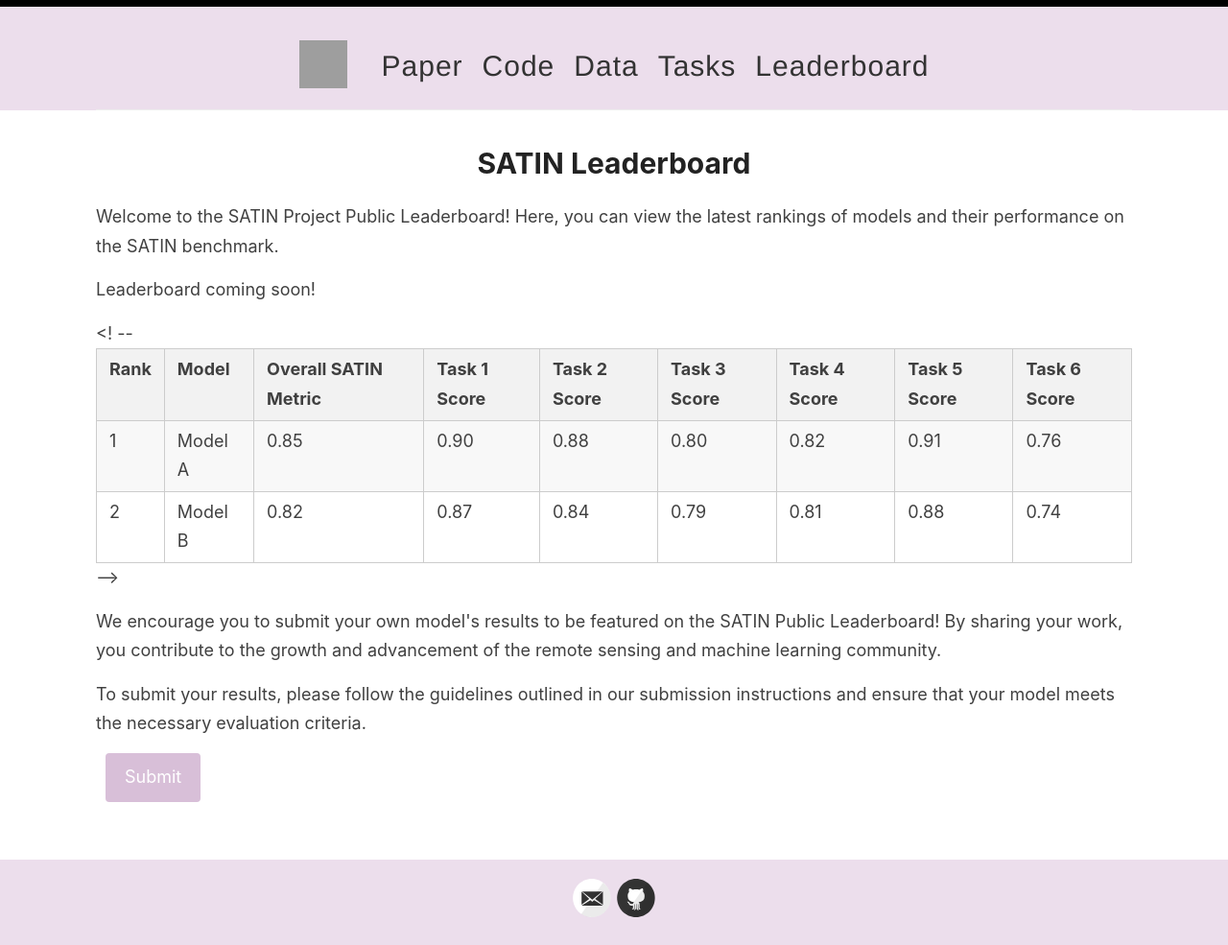
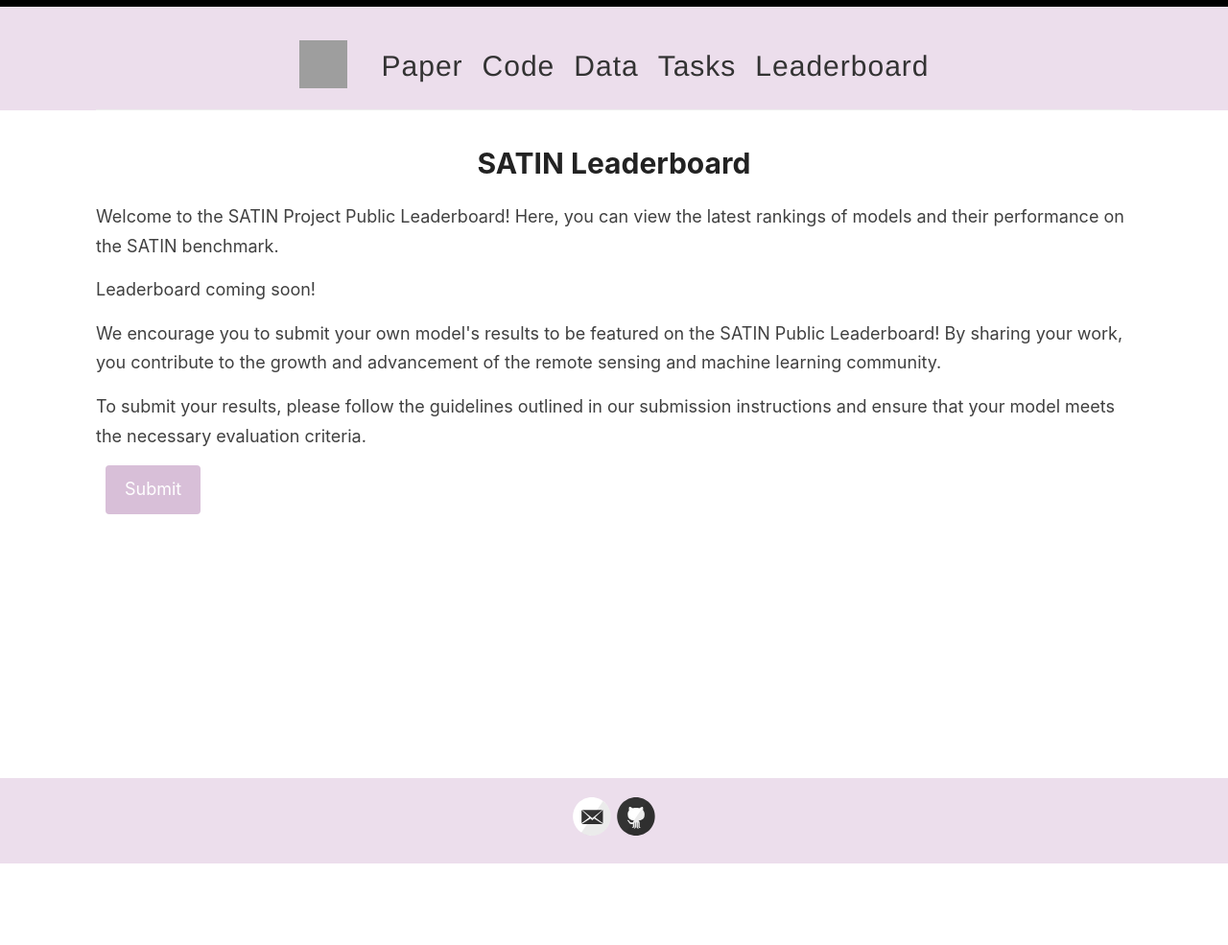
Before and after one commit to satinbenchmark/satinbenchmark.github.io, a Jekyll site: the page built from _pages/leaderboard.md, in a window 1280 px wide. Shown: the whole page at 96% size. Built offline with Jekyll 4.4.1, drawn with Linux system fonts in a browser that asks for light colours; after the commit the page ends 901 px from its top, so only the background shows below that.

Commit message:
Minor edits

```diff
--- a/_pages/leaderboard.md
+++ b/_pages/leaderboard.md
@@ -9,44 +9,7 @@ title: SATIN Public Leaderboard
     <p>Welcome to the SATIN Project Public Leaderboard! Here, you can view the latest rankings of models and their performance on the SATIN benchmark.</p>
 
     <p>Leaderboard coming soon!</p>
-    <! --
-    <table>
-        <tr>
-            <th>Rank</th>
-            <th>Model</th>
-            <th>Overall SATIN Metric</th>
-            <th>Task 1 Score</th>
-            <th>Task 2 Score</th>
-            <th>Task 3 Score</th>
-            <th>Task 4 Score</th>
-            <th>Task 5 Score</th>
-            <th>Task 6 Score</th>
-        </tr>
-        <!-- Add more rows as needed -->
-        <tr>
-            <td>1</td>
-            <td>Model A</td>
-            <td>0.85</td>
-            <td>0.90</td>
-            <td>0.88</td>
-            <td>0.80</td>
-            <td>0.82</td>
-            <td>0.91</td>
-            <td>0.76</td>
-        </tr>
-        <tr>
-            <td>2</td>
-            <td>Model B</td>
-            <td>0.82</td>
-            <td>0.87</td>
-            <td>0.84</td>
-            <td>0.79</td>
-            <td>0.81</td>
-            <td>0.88</td>
-            <td>0.74</td>
-        </tr>
-    </table>
-    -->
+
 </section>
 
 <p>We encourage you to submit your own model's results to be featured on the SATIN Public Leaderboard! By sharing your work, you contribute to the growth and advancement of the remote sensing and machine learning community.</p>
```
Also changed, not shown: _pages/code.md (+1 -1 lines), home.md (+3 -1 lines).
